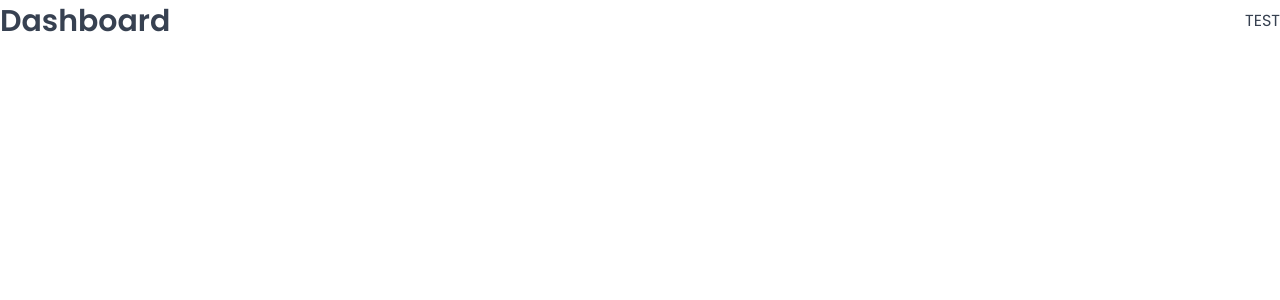
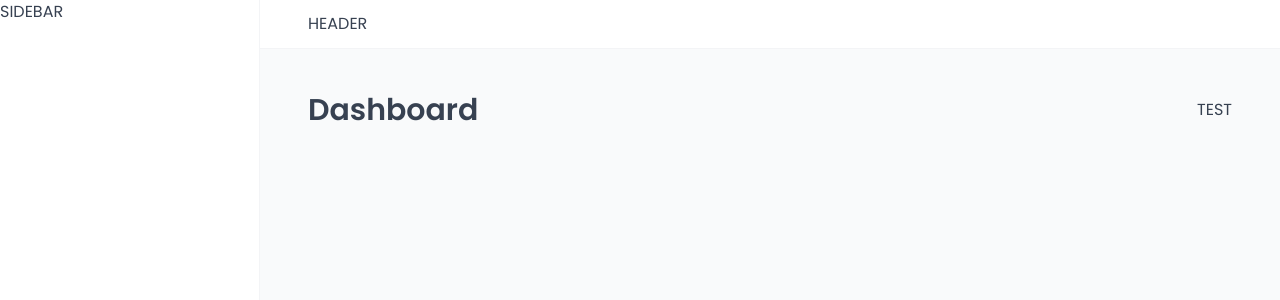
Before and after one commit to jiangtracy/oasis-resort, a React (Vite) app: page /dashboard in a window 1280 px wide. Shown: the top 300 px of the page. Built offline with nearby package versions, Linux system fonts and the light colour scheme; a web font is replaced by a local one.

Commit message:
begin to setup app layout

```diff
--- a/src/App.jsx
+++ b/src/App.jsx
@@ -8,6 +8,7 @@
 import Login from "./pages/Login";
 import PageNotFound from "./pages/PageNotFound";
 import GlobalStyles from "./styles/GlobalStyles";
+import AppLayout from "./ui/AppLayout";
 
 function App() {
   return (
@@ -16,6 +17,7 @@
       <div>
         <BrowserRouter>
           <Routes>
+            <Route element={<AppLayout />}>
               <Route index element={<Navigate replace to="dashboard" />} />
               <Route path="dashboard" element={<Dashboard />} />
               <Route path="bookings" element={<Bookings />} />
@@ -23,6 +25,8 @@
               <Route path="users" element={<Users />} />
               <Route path="settings" element={<Settings />} />
               <Route path="account" element={<Account />} />
+            </Route>
+
             <Route path="login" element={<Login />} />
             <Route path="*" element={<PageNotFound />} />
           </Routes>
--- /dev/null
+++ b/src/ui/AppLayout.jsx
@@ -0,0 +1,30 @@
+import { Outlet } from "react-router-dom";
+import Sidebar from "./Sidebar";
+import Header from "./Header";
+import styled from "styled-components";
+
+const StyledAppLayout = styled.div`
+  display: grid;
+  grid-template-columns: 26rem 1fr;
+  grid-template-rows: auto 1fr;
+  height: 100vh;
+`;
+
+const Main = styled.main`
+  background-color: var(--color-grey-50);
+  padding: 4rem 4.8rem 6.4rem;
+`;
+
+function AppLayout() {
+  return (
+    <StyledAppLayout>
+      <Header />
+      <Sidebar />
+      <Main>
+        <Outlet />
+      </Main>
+    </StyledAppLayout>
+  );
+}
+
+export default AppLayout;
--- /dev/null
+++ b/src/ui/Header.jsx
@@ -0,0 +1,13 @@
+import styled from "styled-components";
+
+const StyledHeader = styled.header`
+  background-color: var(--color-grey-0);
+  padding: 1.2rem 4.8rem;
+  border-bottom: 1px solid var(--color-grey-100);
+`;
+
+function Header() {
+  return <StyledHeader>HEADER</StyledHeader>;
+}
+
+export default Header;
--- /dev/null
+++ b/src/ui/Sidebar.jsx
@@ -0,0 +1,15 @@
+import styled from "styled-components";
+
+const StyledSideBar = styled.aside`
+  background-color: var(--color-grey-0);
+  padding: 3.2rem 2.4 rem;
+  border-right: 1px solid var(--color-grey-100);
+  /* span all the way */
+  grid-row: 1 / -1;
+`;
+
+function Sidebar() {
+  return <StyledSideBar>SIDEBAR</StyledSideBar>;
+}
+
+export default Sidebar;
```
Lines whose indentation alone changed are shown as unchanged.
